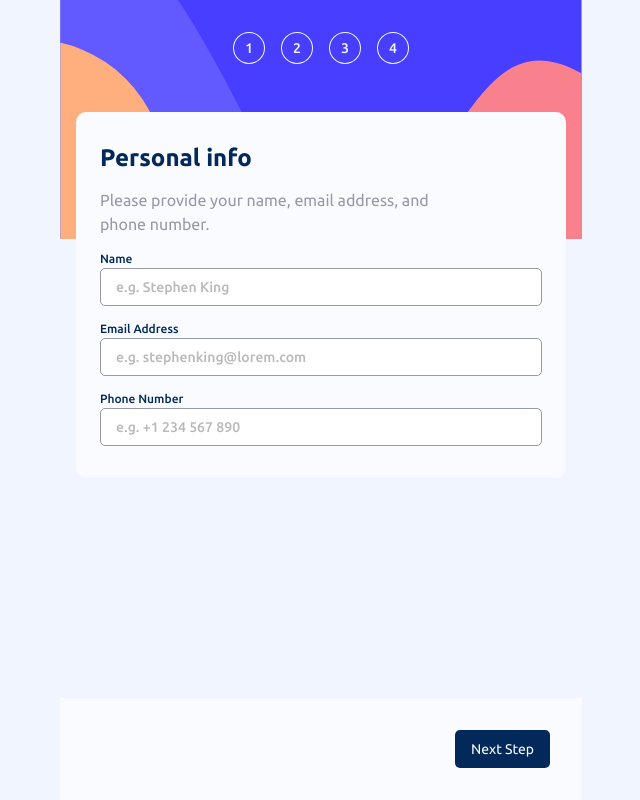
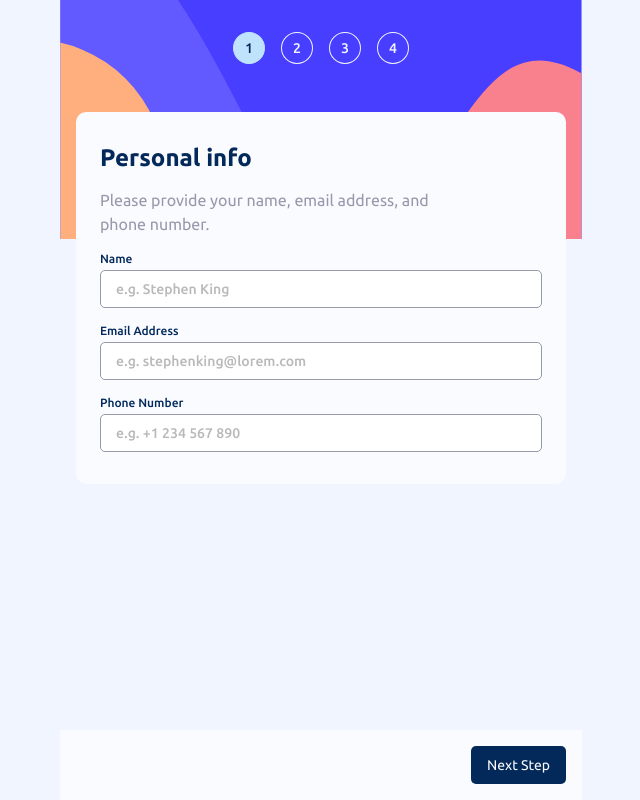
Before and after one commit to DebabrataBanik/multi-step-form-main, a React (Vite) app: page / in a window 1280 px wide. Shown: the whole page, without its empty margins (319-959 px from the left). Built offline with nearby package versions, Linux system fonts and the light colour scheme.

Commit message:
feat: add personal info validation
- add error message
- add and update active step in form

```diff
--- a/src/App.jsx
+++ b/src/App.jsx
@@ -1,16 +1,20 @@
-import Form from "./components/Form"
+import PersonalInfo from "./components/PersonalInfo"
 import Steps from "./components/Steps"
-import Footer from "./components/Footer"
+import { useState } from "react"
 
 export default function App(){
+
+  const [activeStep, setActiveStep] = useState('1')
+
   return (
     <div className="wrapper">
       <div className="container">
-        <Steps />
-        <Form />
-        <Footer>
-          <button className="btn">Next Step</button>
-        </Footer>
+        <Steps activeStep={activeStep} />
+        {
+          activeStep === '1' ?
+          <PersonalInfo setActiveStep={setActiveStep} />
+          : 'next Page'
+        }
       </div>
     </div>
   )
--- a/src/components/Form.jsx
+++ /dev/null
@@ -1,40 +0,0 @@
-export default function Form(){
-  return (
-    <div className="form-container">
-      <h1>Personal info</h1>
-      <p>Please provide your name, email address, and phone number.</p>
-      <form className="form">
-        <label
-          htmlFor="name"
-        >
-          Name
-          <input
-            id="name"
-            type="text"
-            placeholder="e.g. Stephen King"
-          />
-        </label>
-        <label
-          htmlFor="email"
-        >
-          Email Address
-          <input
-            id="email"
-            type="email"
-            placeholder="e.g. stephenking@lorem.com"
-          />
-        </label>
-        <label
-          htmlFor="phone number"
-        >
-          Phone Number
-          <input
-            id="phone number"
-            type="number"
-            placeholder="e.g. +1 234 567 890"
-          />
-        </label>
-      </form>
-    </div>
-  )
-}
--- /dev/null
+++ b/src/components/PersonalInfo.jsx
@@ -0,0 +1,122 @@
+import { useState } from "react"
+
+export default function PersonalInfo({setActiveStep}){
+
+  const [formData, setFormData] = useState({
+    username: '',
+    email: '',
+    phone: ''
+  })
+  const [error, setError] = useState({
+    username: false,
+    email: false,
+    phone: false
+  })
+
+  function validateEmail(email){
+    const regex = /^[a-zA-Z0-9._%+-]+@[a-zA-Z0-9.-]+\.[a-zA-Z]{2,}$/;
+    return regex.test(email)
+  }
+
+  function handleSubmit(e){
+    e.preventDefault()
+    const {username, email, phone} = formData
+    const validationError = {}
+    if(!validateEmail(email.trim())){
+      validationError.email = 'Enter valid email'
+    }
+    if(!username.trim()){
+      validationError.username = 'This field is required'
+    }
+    if(!phone.trim()){
+      validationError.phone = 'This field is required'
+    }
+    setError(validationError)
+
+    if(Object.keys(validationError).length === 0){
+      console.log('Submitting...')
+      setActiveStep('2')
+    }
+  }
+
+  function handleChange(e){
+    const {name, value} = e.target
+    setFormData(prevData => ({
+      ...prevData,
+      [name]: value
+    }))
+    setError(prev => ({
+      ...prev,
+      [name]: false
+    }))
+  }
+
+  return (
+    <>
+      <div className="form-container">
+        <h1>Personal info</h1>
+        <p>Please provide your name, email address, and phone number.</p>
+        <form
+          id="personal-info"
+          onSubmit={handleSubmit}
+          className="form"
+        >
+          <label
+            htmlFor="name"
+          >
+            Name
+            {
+              error.username && <span className="error-msg">{error.username}</span>
+            }
+            <input
+              name="username"
+              id="name"
+              type="text"
+              placeholder="e.g. Stephen King"
+              className={error.username ? 'error' : ''}
+              value={formData.name}
+              onChange={handleChange}
+            />
+          </label>
+          <label
+            htmlFor="email"
+          >
+            Email Address
+            {
+              error.email && <span className="error-msg">{error.email}</span>
+            }
+            <input
+              name="email"
+              id="email"
+              type="text"
+              placeholder="e.g. stephenking@lorem.com"
+              className={error.email ? 'error' : ''}
+              value={formData.email}
+              onChange={handleChange}
+            />
+          </label>
+          <label
+            htmlFor="phone"
+          >
+            Phone Number
+            {
+              error.phone && <span className="error-msg">{error.phone}</span>
+            }
+            <input
+              name="phone"
+              id="phone"
+              type="number"
+              placeholder="e.g. +1 234 567 890"
+              className={error.phone ? 'error' : ''}
+              value={formData.phone}
+              onChange={handleChange}
+            />
+          </label>
+        </form>
+      </div>
+      <div className="footer">
+        <button form="personal-info" className="btn">Next Step</button>
+      </div>
+    </>
+  )
+}
--- a/src/components/Steps.jsx
+++ b/src/components/Steps.jsx
@@ -1,11 +1,11 @@
-export default function Steps(){
+export default function Steps({activeStep}){
   return (
     <div className="steps-container">
       <ul>
-        <li className="step">1</li>
-        <li className="step">2</li>
-        <li className="step">3</li>
-        <li className="step">4</li>
+        <li className={`step ${+activeStep >= 1 ? 'active' : ''}`}>1</li>
+        <li className={`step ${+activeStep >= 2 ? 'active' : ''}`}>2</li>
+        <li className={`step ${+activeStep >= 3 ? 'active' : ''}`}>3</li>
+        <li className={`step ${+activeStep >= 4 ? 'active' : ''}`}>4</li>
       </ul>
     </div>
   )
--- a/src/index.css
+++ b/src/index.css
@@ -114,13 +114,12 @@ li{
   border: 1px solid var(--color-blue-100);
   padding: 7px 11px;
   border-radius: 50%;
-  cursor: pointer;
+}
 
-  &:hover{
-    border: 1px solid var(--color-blue-200);
-    background-color: var(--color-blue-200);
-    color: var(--color-blue-950);
-  }
+.step.active{
+  border: 1px solid var(--color-blue-200);
+  background-color: var(--color-blue-200);
+  color: var(--color-blue-950);
 }
 
 .form-container{
@@ -155,12 +154,15 @@ label{
   font-size: 12px;
   color: var(--color-blue-950);
   font-weight: 500;
+  display: flex;
+  flex-wrap: wrap;
+  justify-content: space-between;
 }
 
 input{
   color: var(--color-blue-950);
   font-size: 14px;
-  margin-top: 3px;
+  margin-top: 5px;
   width: 100%;
   padding: 10px;
   padding-left: 15px;
@@ -168,17 +170,27 @@ input{
   border-radius: 5px;
 
   &:focus, &:active{
+    border: 1px solid transparent;
     outline: 1px solid var(--color-purple-600);
   }
+}
+
+input.error{
+  border: 1px solid transparent;
+  outline: 1px solid var(--color-red-500);
+}
+
+.error-msg{
+  color: var(--color-red-500);
 }
 
 input::placeholder{
   opacity: 50%;
 }
 
-footer{
+.footer{
   margin-top: auto;
-  padding: 2rem;
+  padding: 1rem;
   background-color: var(--color-blue-50);
   display: flex;
 }
@@ -194,7 +206,7 @@ footer{
   cursor: pointer;
 }
 
-footer .btn{
+.footer .btn{
   margin-left: auto;
 }
 
```
